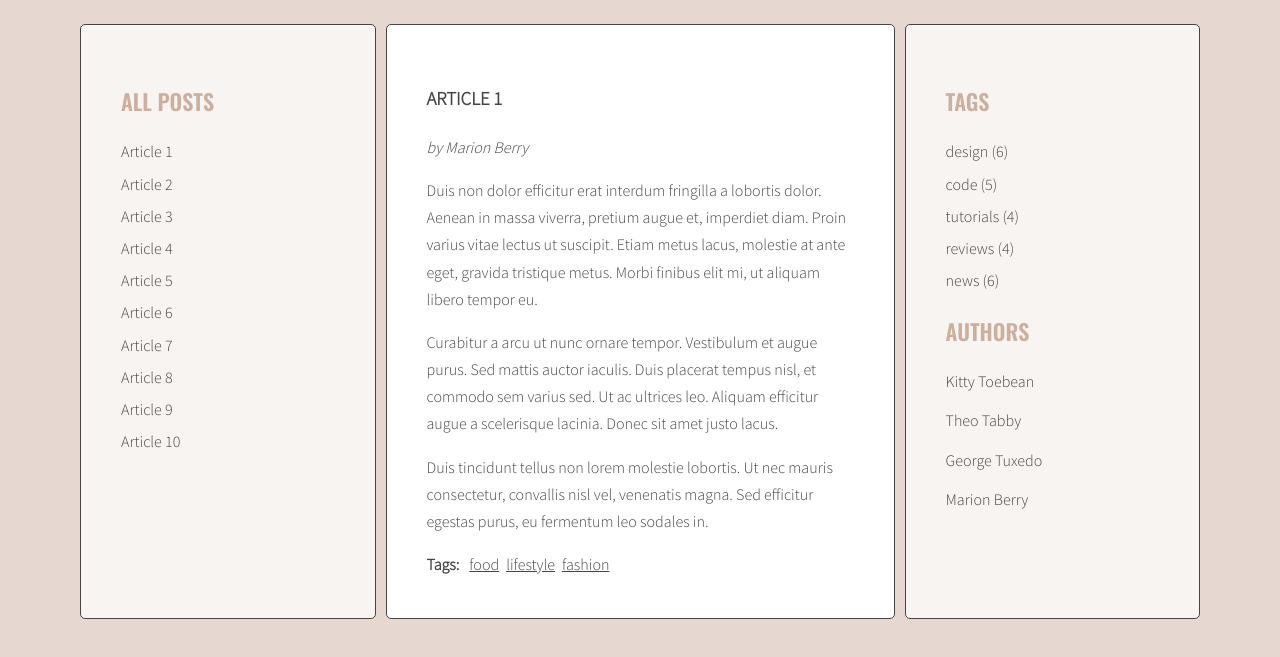
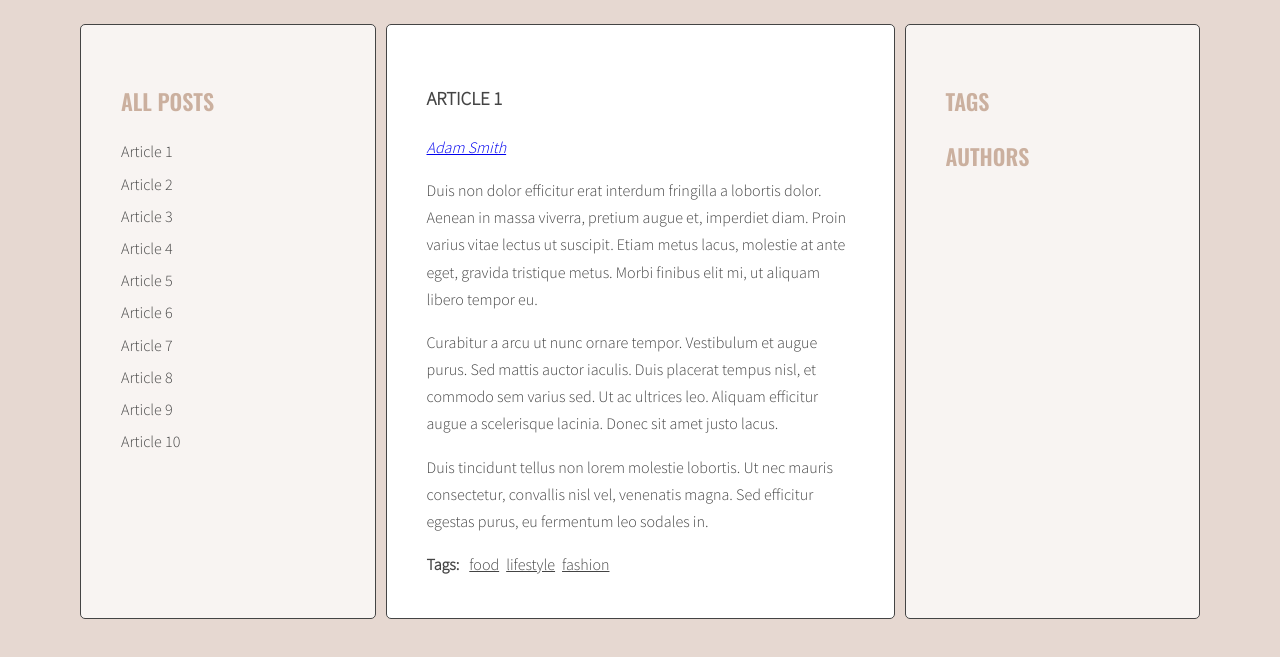
Before and after one commit to justinaz90/javascript-blog, a website: page index.html in a window 1280 px wide. Shown: the part 255-912 px from the top of the page. Drawn offline with nearby package versions, Linux system fonts and the light colour scheme.

Commit message:
Add function generateAuthors

```diff
--- a/index.html
+++ b/index.html
@@ -16,9 +16,9 @@
           </ul>
         </aside>
         <section class="posts">
-          <article class="post active" id="article-1" data-tags="food lifestyle fashion">
+          <article class="post active" id="article-1" data-tags="food lifestyle fashion" data-author="Adam Smith">
             <h3 class="post-title">Article 1</h3>
-            <p class="post-author">by Marion Berry</p>
+            <p class="post-author">by </p>
             <div class="post-content">
               <p>Duis non dolor efficitur erat interdum fringilla a lobortis dolor. Aenean in massa viverra, pretium augue et, imperdiet diam. Proin varius vitae lectus ut suscipit. Etiam metus lacus, molestie at ante eget, gravida tristique metus. Morbi finibus elit mi, ut aliquam libero tempor eu.</p>
 
@@ -32,9 +32,9 @@
               </ul>
             </div>
           </article>
-          <article class="post" id="article-2" data-tags="news food yoga">
+          <article class="post" id="article-2" data-tags="news food yoga" data-author="Katherine Adams">
             <h3 class="post-title">Article 2</h3>
-            <p class="post-author">by Theo Tabby</p>
+            <p class="post-author">by </p>
             <div class="post-content">
               <p>Phasellus sollicitudin, arcu vel iaculis ullamcorper, quam leo viverra orci, et faucibus quam sapien vel est. Maecenas ac suscipit elit. Nullam interdum, lorem vitae venenatis pulvinar, ex dui malesuada nunc, tempus cursus enim metus vel nulla.</p>
 
@@ -48,9 +48,9 @@
               </ul>
             </div>
           </article>
-          <article class="post" id="article-3" data-tags="fashion travel">
+          <article class="post" id="article-3" data-tags="fashion travel" data-author="Monica Rodriquez">
             <h3 class="post-title">Article 3</h3>
-            <p class="post-author">by George Tuxedo</p>
+            <p class="post-author">by </p>
             <div class="post-content">
               <p>Mauris vel pellentesque turpis, ac sodales nisl. Quisque iaculis mi velit, ut convallis tellus accumsan a. Quisque iaculis, nisi et dignissim tincidunt, nisl eros euismod nulla, finibus laoreet erat enim posuere elit.</p>
 
@@ -63,9 +63,9 @@
               </ul>
             </div>
           </article>
-          <article class="post" id="article-4" data-tags="travel lifestyle food">
+          <article class="post" id="article-4" data-tags="travel lifestyle food" data-author="Katherine Adams">
             <h3 class="post-title">Article 4</h3>
-            <p class="post-author">by Kitty Toebean</p>
+            <p class="post-author">by </p>
             <div class="post-content">
               <p>Morbi vel cursus nulla, vel varius mauris. Suspendisse sed elit sit amet risus faucibus vestibulum ut sit amet purus. Donec orci est, condimentum ut quam quis, scelerisque fringilla ligula.</p>
 
@@ -79,9 +79,9 @@
               </ul>
             </div>
           </article>
-          <article class="post" id="article-5" data-tags="sport yoga family lifestyle">
+          <article class="post" id="article-5" data-tags="sport yoga family lifestyle" data-author="Peter Jackson">
             <h3 class="post-title">Article 5</h3>
-            <p class="post-author">by Marion Berry</p>
+            <p class="post-author">by </p>
             <div class="post-content">
               <p>Suspendisse sem eros, euismod condimentum arcu ac, consequat fermentum orci. Nam convallis lacus nec interdum vestibulum. Vestibulum luctus, quam eu tristique ornare, lorem nibh sodales enim, vitae tempor dolor ante vitae tortor.</p>
 
@@ -95,9 +95,9 @@
               </ul>
             </div>
           </article>
-          <article class="post" id="article-6" data-tags="art fashion lifestyle">
+          <article class="post" id="article-6" data-tags="art fashion lifestyle" data-author="Katherine Adams">
             <h3 class="post-title">Article 6</h3>
-            <p class="post-author">by George Tuxedo</p>
+            <p class="post-author">by </p>
             <div class="post-content">
               <p>Donec posuere iaculis ante sed hendrerit. Lorem ipsum dolor sit amet, consectetur adipiscing elit. Quisque hendrerit neque nec urna tincidunt, quis vehicula dui vulputate. Morbi est sapien, auctor ut lectus eu, placerat viverra lorem.</p>
 
@@ -111,9 +111,9 @@
               </ul>
             </div>
           </article>
-          <article class="post" id="article-7" data-tags="food art">
+          <article class="post" id="article-7" data-tags="food art" data-author="Adam Smith">
             <h3 class="post-title">Article 7</h3>
-            <p class="post-author">by Kitty Toebean</p>
+            <p class="post-author">by </p>
             <div class="post-content">
               <p>Donec eleifend mauris ac nisl fermentum, ac fermentum turpis dignissim. Aliquam diam nisl, imperdiet a varius eget, lobortis sed nisi. Nullam suscipit ipsum sed magna blandit, sed pellentesque urna malesuada.</p>
 
@@ -127,9 +127,9 @@
               </ul>
             </div>
           </article>
-          <article class="post" id="article-8" data-tags="family sport">
+          <article class="post" id="article-8" data-tags="family sport" data-author="Adam Smith">
             <h3 class="post-title">Article 8</h3>
-            <p class="post-author">by Theo Tabby</p>
+            <p class="post-author">by </p>
             <div class="post-content">
               <p>Praesent quis imperdiet erat. Curabitur tempor sapien a interdum malesuada. Proin libero erat, sagittis a sollicitudin eget, pulvinar nec risus. Cras et suscipit sem.</p>
 
@@ -143,9 +143,9 @@
               </ul>
             </div>
           </article>
-          <article class="post" id="article-9" data-tags="news yoga">
+          <article class="post" id="article-9" data-tags="news yoga" data-author="Peter Jackson">
             <h3 class="post-title">Article 9</h3>
-            <p class="post-author">by Marion Berry</p>
+            <p class="post-author">by </p>
             <div class="post-content">
               <p>Tam et facilisis purus. Donec vulputate est quis lobortis posuere. Nunc vitae lorem ut odio faucibus pulvinar nec in justo. Ut ut ante ac tellus ornare tempus. Nunc maximus, tortor et dictum convallis, nunc libero posuere leo, scelerisque ultrices arcu sapien ut tellus.</p>
 
@@ -159,9 +159,9 @@
               </ul>
             </div>
           </article>
-          <article class="post" id="article-10" data-tags="health yoga sport">
+          <article class="post" id="article-10" data-tags="health yoga sport" data-author="Adam Smith">
             <h3 class="post-title">Article 10</h3>
-            <p class="post-author">by George Tuxedo</p>
+            <p class="post-author">by </p>
             <div class="post-content">
               <p>Aliquam erat volutpat. Ut non eleifend lectus. Donec suscipit tellus tempor, ornare dui id, hendrerit neque. Phasellus lacinia laoreet dui in luctus. Sed hendrerit, magna sit amet varius tempor, augue augue scelerisque est, non scelerisque mauris libero eu sapien.</p>
 
@@ -179,34 +179,9 @@
         <aside class="sidebar">
           <h2 class="section-title">Tags</h2>
           <ul class="list tags">
-            <li><a href="#">design</a> <span>(6)</span></li>
-            <li><a href="#">code</a> <span>(5)</span></li>
-            <li><a href="#">tutorials</a> <span>(4)</span></li>
-            <li><a href="#">reviews</a> <span>(4)</span></li>
-            <li><a href="#">news</a> <span>(6)</span></li>
           </ul>
           <h2 class="section-title">Authors</h2>
           <ul class="list authors">
-            <li>
-              <a href="#">
-                <span class="author-name">Kitty Toebean</span>
-              </a>
-            </li>
-            <li>
-              <a href="#">
-                <span class="author-name">Theo Tabby</span>
-              </a>
-            </li>
-            <li>
-              <a href="#">
-                <span class="author-name">George Tuxedo</span>
-              </a>
-            </li>
-            <li>
-              <a href="#">
-                <span class="author-name">Marion Berry</span>
-              </a>
-            </li>
           </ul>
         </aside>
       </main>
--- a/js/script.js
+++ b/js/script.js
@@ -1,5 +1,21 @@
 {
 'use strict';
+
+const optArticleSelector = '.post';
+console.log('optArticleSelector: ', optArticleSelector);
+
+const optTitleSelector = '.post-title';
+console.log('optTitleSelector: ', optTitleSelector);
+
+const optTitleListSelector = '.titles';
+console.log('optTitleListSelector: ', optTitleListSelector);
+
+const optArticleTagsSelector = '.post-tags .list';
+console.log('optArticleTagsSelector: ', optArticleTagsSelector);
+
+const optArticleAuthorSelector = '.post-author';
+console.log('optArticleAuthorSelector: ', optArticleAuthorSelector);
+
 
 
 // titleClickHandler
@@ -44,12 +60,8 @@ const titleClickHandler = function(event){
 
 // generateTitleLinks
 
-const optArticleSelector = '.post',
-  optTitleSelector = '.post-title',
-  optTitleListSelector = '.titles',
-  optArticleTagsSelector = '.post-tags .list';
-
 const generateTitleLinks = function (customSelector = '') {
+console.log('customSelector: ', customSelector);
 
   /* remove contents of titleList */
     const titleList = document.querySelector(optTitleListSelector);
@@ -226,4 +238,47 @@ const addClickListenersToTags = function (){
 
 addClickListenersToTags();
 
+
+
+
+// generateAuthors
+
+const generateAuthors = function (){
+
+  /* find all articles */
+  const articles = document.querySelectorAll(optArticleSelector);
+  console.log('articles: ', articles);
+
+  /* START LOOP: for every article: */
+  for(let article of articles){
+  console.log('article: ', article);
+
+    /* find author wrapper */
+    const authorWrapper = article.querySelector(optArticleAuthorSelector);
+    console.log('authorWrapper ', authorWrapper);
+
+    /* make html variable with empty string */
+    let html = '';
+
+    /* get author from data-author attribute */
+    const articleAuthor = article.getAttribute ('data-author');
+    console.log('articleAuthor: ', articleAuthor);
+
+    /* generate HTML of the link */
+    const linkHTML = '<a href="#articleAuthor-' + articleAuthor + '">' + articleAuthor +'</a>';
+    console.log('linkHTML: ', linkHTML);
+
+    /* add generated code to html variable */
+    html = html + linkHTML;
+    console.log('html: ', html);
+
+    /* insert HTML of all the links into the tags wrapper */
+    authorWrapper.innerHTML = html;
+
+  /* END LOOP: for every article: */
+  }
 }
+
+generateAuthors();
+
+}
```
